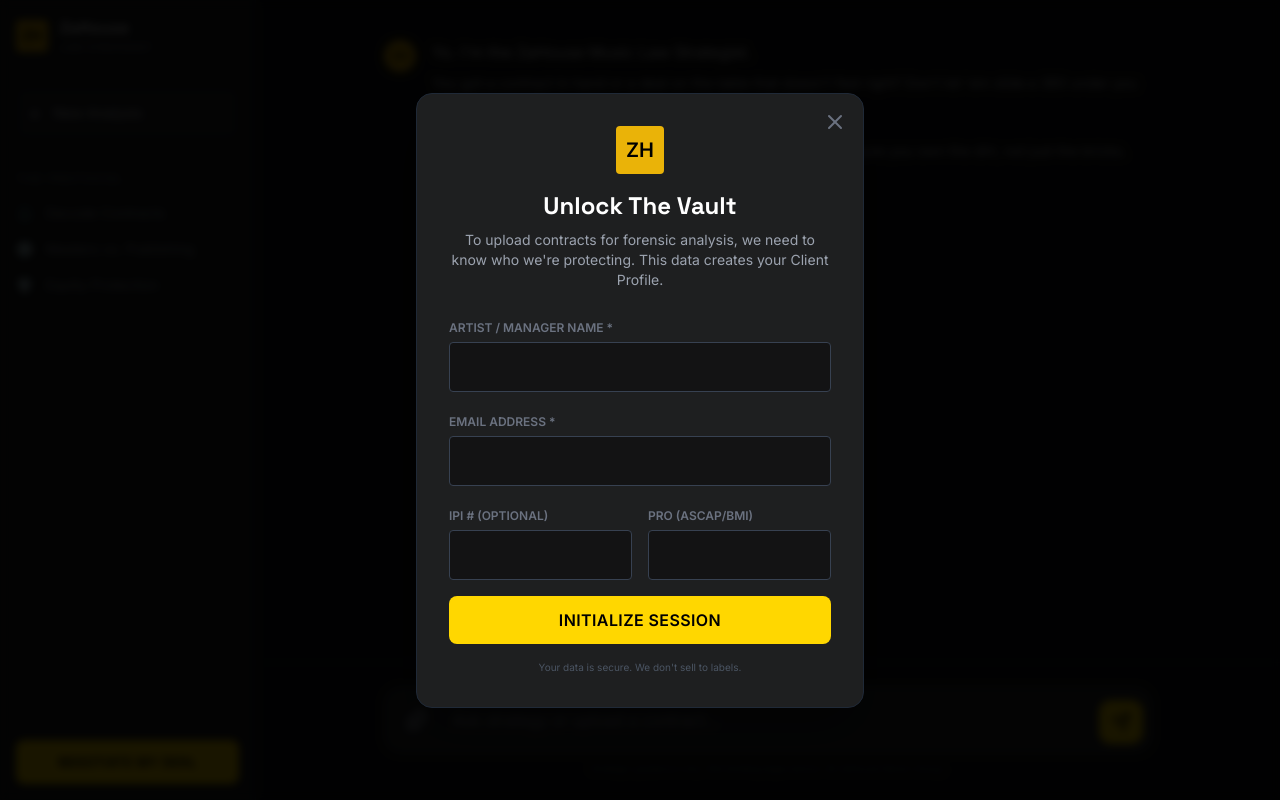
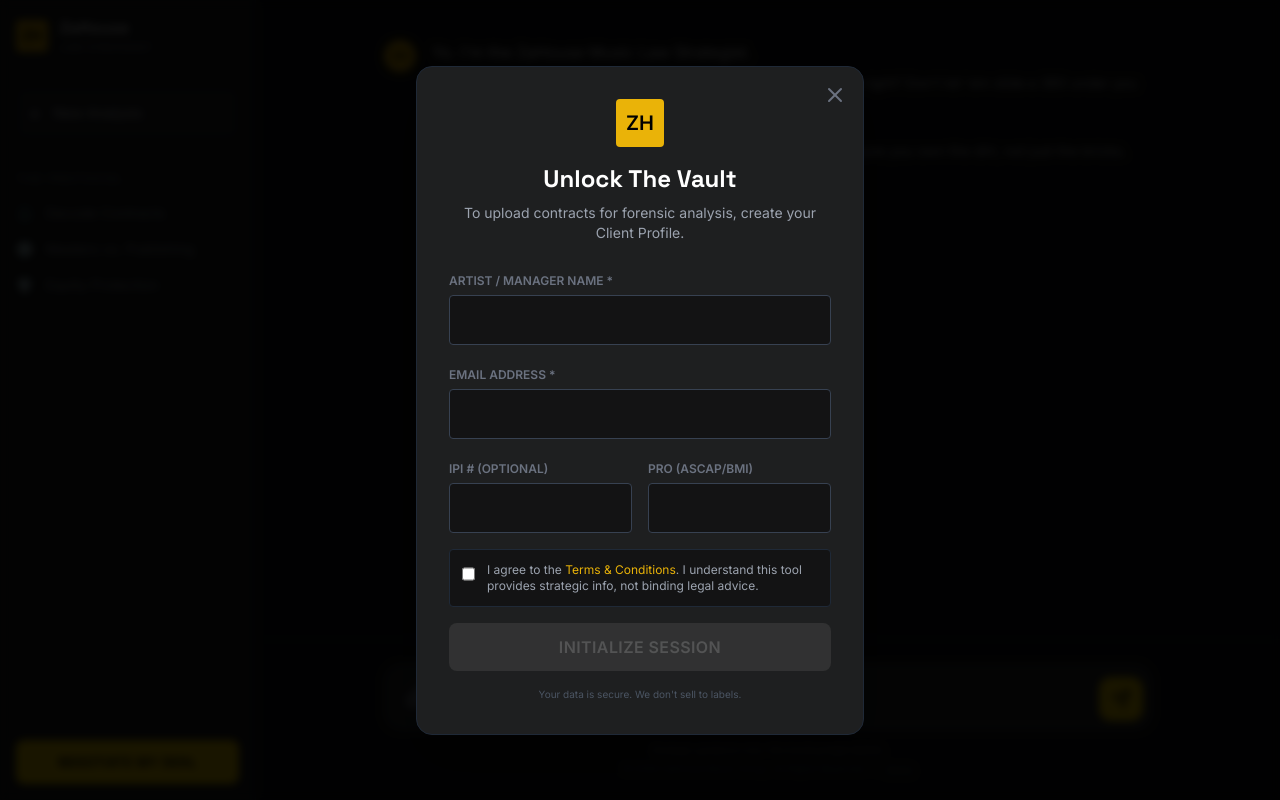
Before and after one commit to ZaHhoze/zahouse-auditor, a website: page public/index.html in a window 1280 px wide. Both pictures are taken after a click on the button 417 px from the left and 720 px from the top of the page. Drawn offline with nearby package versions, Linux system fonts and the light colour scheme.

Commit message:
Update index.html
added terms and conditions

```diff
--- a/public/index.html
+++ b/public/index.html
@@ -19,13 +19,11 @@
         body { font-family: 'Inter', sans-serif; background-color: var(--bg-dark); color: var(--text-gray); overflow: hidden; }
         h1, h2, h3, .brand-font { font-family: 'Space Grotesk', sans-serif; }
 
-        /* Custom Scrollbar */
         ::-webkit-scrollbar { width: 8px; }
         ::-webkit-scrollbar-track { background: var(--bg-dark); }
         ::-webkit-scrollbar-thumb { background: #444; border-radius: 4px; }
         ::-webkit-scrollbar-thumb:hover { background: var(--zahouse-gold); }
 
-        /* Mobile Fixes */
         .mobile-height { height: 100dvh; }
 
         /* Typing Animation */
@@ -41,6 +39,14 @@
         @keyframes typing {
             0%, 80%, 100% { transform: scale(0); }
             40% { transform: scale(1); }
+        }
+
+        /* Disabled Button Style */
+        button:disabled {
+            opacity: 0.5;
+            cursor: not-allowed;
+            background-color: #444;
+            color: #888;
         }
     </style>
 </head>
@@ -80,7 +86,6 @@
     </aside>
 
     <main class="flex-1 flex flex-col h-full relative">
-
         <header class="md:hidden flex items-center justify-between p-4 bg-[#1E1F20] border-b border-gray-800">
             <div class="flex items-center gap-2">
                 <div class="w-6 h-6 bg-yellow-500 rounded text-center text-xs font-bold text-black leading-6">ZH</div>
@@ -89,7 +94,7 @@
             <button onclick="location.reload()" class="text-gray-400">↺</button>
         </header>
 
-        <div id="chat-container" class="flex-1 overflow-y-auto p-4 md:p-10 space-y-6 pb-32">
+        <div id="chat-container" class="flex-1 overflow-y-auto p-4 md:p-10 space-y-6 pb-40">
             <div class="flex gap-4 max-w-3xl mx-auto">
                 <div class="w-8 h-8 rounded-full bg-yellow-500 flex-shrink-0 flex items-center justify-center font-bold text-black text-xs">ZH</div>
                 <div class="space-y-2">
@@ -119,14 +124,22 @@
                         <svg width="20" height="20" viewBox="0 0 24 24" fill="none" stroke="currentColor" stroke-width="2" stroke-linecap="round" stroke-linejoin="round"><line x1="22" y1="2" x2="11" y2="13"></line><polygon points="22 2 15 22 11 13 2 9 22 2"></polygon></svg>
                     </button>
                 </div>
-                <p class="text-center text-[10px] text-gray-600 mt-2">Strategic guidance only. Not binding legal advice. © ZaHouse Music Group.</p>
+
+                <div class="text-center mt-3 space-y-1">
+                    <p class="text-[10px] text-gray-500">
+                        Strategic guidance only. Not binding legal advice.
+                    </p>
+                    <p class="text-[10px] text-gray-600">
+                        © 2026 ZaHouse Music Group. All Rights Reserved.
+                        <span class="mx-1">|</span> <a href="/terms.html" target="_blank" class="hover:text-gray-400 underline">Terms</a>
+                    </p>
+                </div>
             </div>
         </div>
     </main>
 
     <div id="lead-modal" class="fixed inset-0 bg-black/90 z-50 hidden flex items-center justify-center p-4 backdrop-blur-sm">
         <div class="bg-[#1E1F20] w-full max-w-md p-8 rounded-2xl border border-gray-800 shadow-2xl relative">
-
             <button id="close-modal-btn" class="absolute top-4 right-4 text-gray-500 hover:text-white transition">
                 <svg width="24" height="24" viewBox="0 0 24 24" fill="none" stroke="currentColor" stroke-width="2" stroke-linecap="round" stroke-linejoin="round"><line x1="18" y1="6" x2="6" y2="18"></line><line x1="6" y1="6" x2="18" y2="18"></line></svg>
             </button>
@@ -134,7 +147,7 @@
             <div class="text-center mb-6">
                 <div class="w-12 h-12 bg-yellow-500 rounded mx-auto flex items-center justify-center font-bold text-black text-xl mb-4">ZH</div>
                 <h2 class="text-2xl font-bold text-white mb-2">Unlock The Vault</h2>
-                <p class="text-gray-400 text-sm">To upload contracts for forensic analysis, we need to know who we're protecting. This data creates your Client Profile.</p>
+                <p class="text-gray-400 text-sm">To upload contracts for forensic analysis, create your Client Profile.</p>
             </div>
 
             <form id="lead-form" class="space-y-4">
@@ -157,7 +170,14 @@
                     </div>
                 </div>
 
-                <button type="submit" class="w-full bg-[#FFD700] hover:bg-yellow-400 text-black font-bold py-3 rounded-lg mt-4 transition uppercase tracking-wide">
+                <div class="flex items-start gap-3 mt-4 p-3 bg-[#131314] rounded border border-gray-800">
+                    <input type="checkbox" id="terms-check" class="mt-1 accent-yellow-500 w-4 h-4 cursor-pointer">
+                    <label for="terms-check" class="text-xs text-gray-400 cursor-pointer">
+                        I agree to the <a href="/terms.html" target="_blank" class="text-yellow-500 hover:underline">Terms & Conditions</a>. I understand this tool provides strategic info, not binding legal advice.
+                    </label>
+                </div>
+
+                <button type="submit" id="init-btn" disabled class="w-full bg-[#FFD700] text-black font-bold py-3 rounded-lg mt-2 transition uppercase tracking-wide">
                     Initialize Session
                 </button>
             </form>
@@ -173,9 +193,18 @@
         const fileInput = document.getElementById('file-upload');
         const leadModal = document.getElementById('lead-modal');
         const leadForm = document.getElementById('lead-form');
-        const closeModalBtn = document.getElementById('close-modal-btn'); // New X Button
+        const closeModalBtn = document.getElementById('close-modal-btn');
 
-        // 1. LEAD GEN LOGIC
+        // CHECKBOX LOGIC
+        const termsCheck = document.getElementById('terms-check');
+        const initBtn = document.getElementById('init-btn');
+
+        // Toggle button based on checkbox
+        termsCheck.addEventListener('change', () => {
+            initBtn.disabled = !termsCheck.checked;
+        });
+
+        // LEAD GEN
         function checkGate() {
             const userData = localStorage.getItem('zahouse_user');
             if (!userData) {
@@ -189,16 +218,12 @@
             if (checkGate()) fileInput.click();
         });
 
-        // Close Modal Logic
         closeModalBtn.addEventListener('click', () => {
             leadModal.classList.add('hidden');
         });
 
-        // Close if clicking outside the modal box
         leadModal.addEventListener('click', (e) => {
-            if (e.target === leadModal) {
-                leadModal.classList.add('hidden');
-            }
+            if (e.target === leadModal) leadModal.classList.add('hidden');
         });
 
         leadForm.addEventListener('submit', (e) => {
@@ -211,12 +236,10 @@
             };
             localStorage.setItem('zahouse_user', JSON.stringify(user));
             leadModal.classList.add('hidden');
-
-            // Auto-trigger upload if that's what they wanted
             fileInput.click();
         });
 
-        // 2. FILE UPLOAD
+        // UPLOAD & CHAT (Standard Logic)
         fileInput.addEventListener('change', async (e) => {
             const file = e.target.files[0];
             if (!file) return;
@@ -239,7 +262,6 @@
             fileInput.value = '';
         });
 
-        // 3. CHAT LOGIC
         async function sendMessage() {
             const text = userInput.value.trim();
             if (!text) return;
@@ -277,7 +299,6 @@
             this.style.height = (this.scrollHeight) + 'px';
         });
 
-        // 4. UI HELPERS
         function addMessage(sender, text) {
             const div = document.createElement('div');
             div.className = "flex gap-4 max-w-3xl mx-auto animate-fade-in";
```
